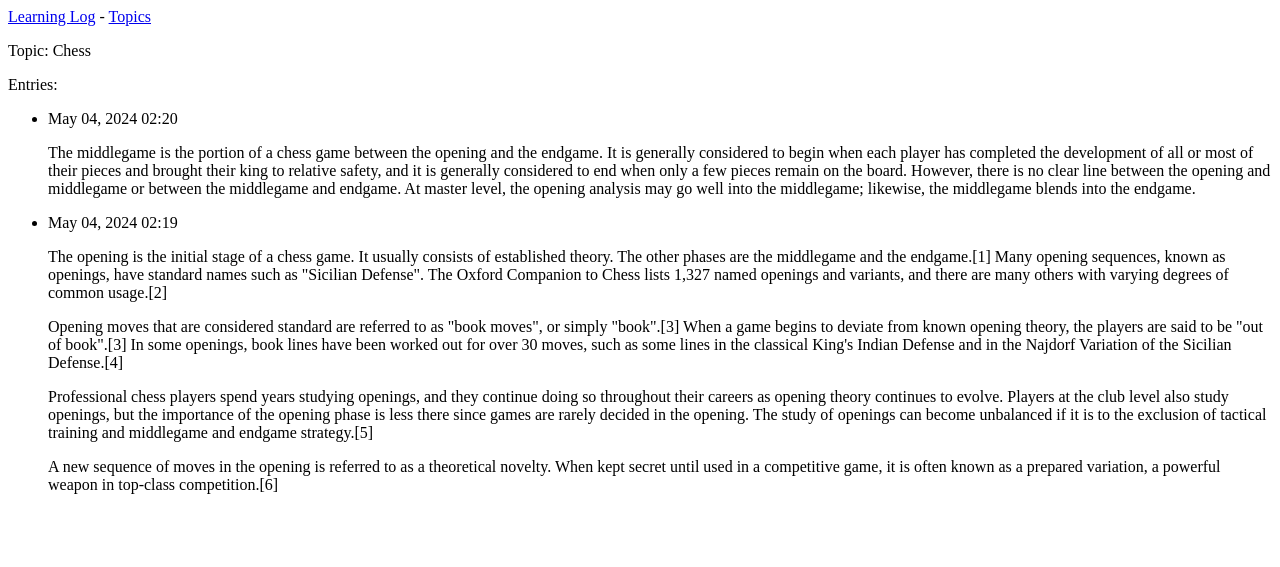
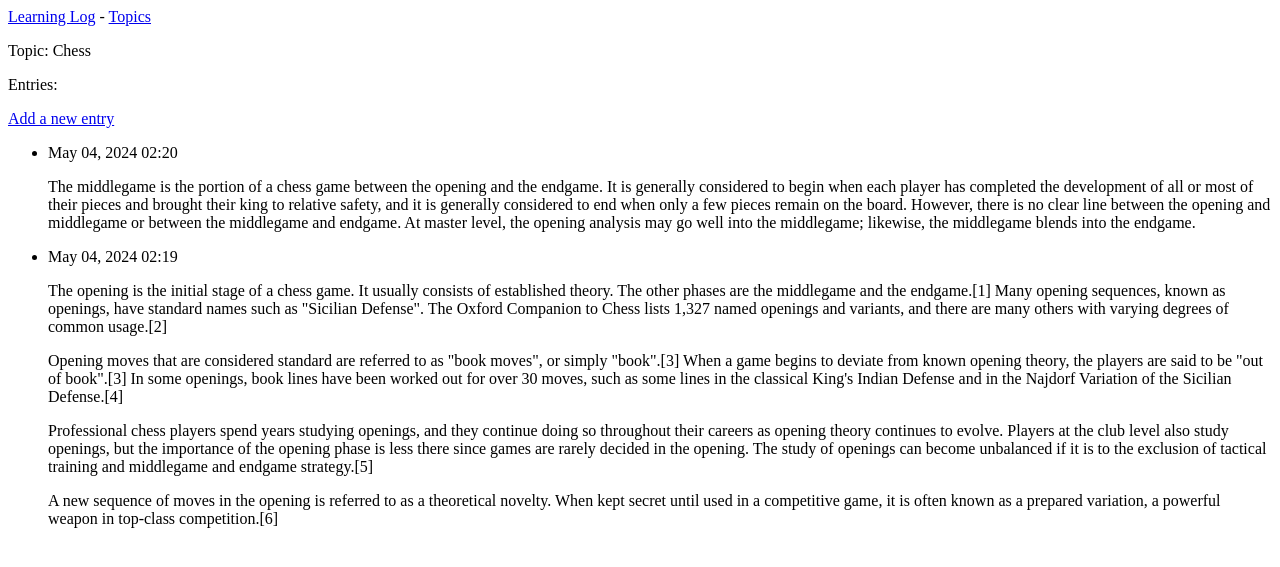
Before and after one commit to samlee088/learning_log, a Django app: page /topics/1/ in a window 1280 px wide. Shown: the top 567 px of the page. Run offline with Django 5.2, Linux system fonts and the light colour scheme; data comes from the database, SQL or seed files in the repository; both versions use the stored data as it was after the commit.

Commit message:
update with add_entry html

```diff
--- a/learningLog/learning_logs/templates/learning_logs/new_entry.html
+++ b/learningLog/learning_logs/templates/learning_logs/new_entry.html
@@ -4,7 +4,7 @@
 
 <p>Add a new entry:</p>
 <form action="{%url 'learning_logs:new_entry' topic.id %}" method="post">
-  {% csrf_token%} {{form as_div}}
+  {% csrf_token%} {{form.as_div}}
   <button name="'submit">Add Entry</button>
 </form>
 {% endblock content %}
--- a/learningLog/learning_logs/templates/learning_logs/topic.html
+++ b/learningLog/learning_logs/templates/learning_logs/topic.html
@@ -3,6 +3,9 @@
 <p>Topic: {{topic.text}}</p>
 
 <p>Entries:</p>
+<p>
+  <a href="{% url 'learning_logs:new_entry' topic.id %}">Add a new entry</a>
+</p>
 <ul>
   {% for entry in entries %}
   <li>
```
Also changed, not shown: learningLog/db.sqlite3.
